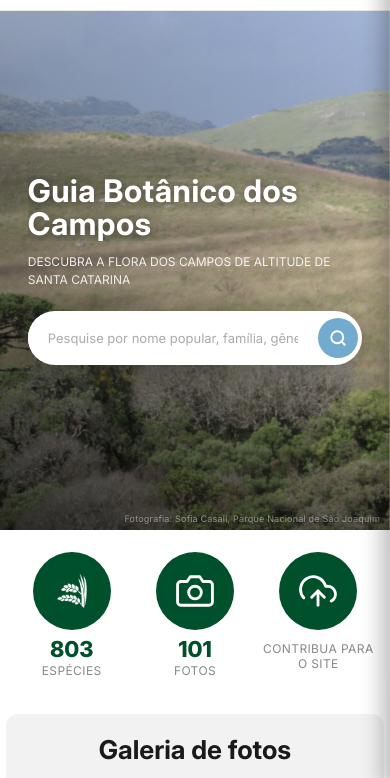
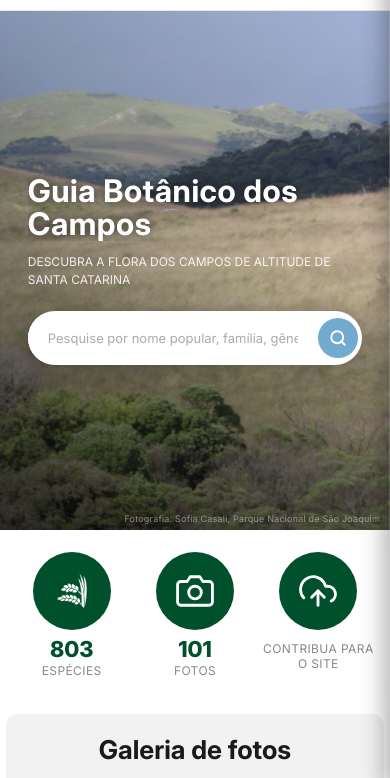
Before and after one commit to anacorrea9/guiabotanico, a website: page index.html in a window 390 px wide. Shown: the part 54-832 px from the top of the page. Drawn offline with Linux system fonts and the light colour scheme.

Commit message:
Mobile header: enquadramento 100% na direita

```diff
--- a/style.css
+++ b/style.css
@@ -1847,7 +1847,7 @@ footer {
 
   /* Hero banner mais alto, imagem com leve zoom e degrade diagonal */
   .hero-banner { height: 520px; }
-  .hero-banner-bg { background-size: 420%; background-position: 75% 12%; }
+  .hero-banner-bg { background-size: 420%; background-position: 100% 12%; }
   .hero-banner-overlay {
     background:
       linear-gradient(45deg, rgba(0,0,0,0.65) 0%, rgba(0,0,0,0.2) 55%, rgba(0,0,0,0) 100%),
```
